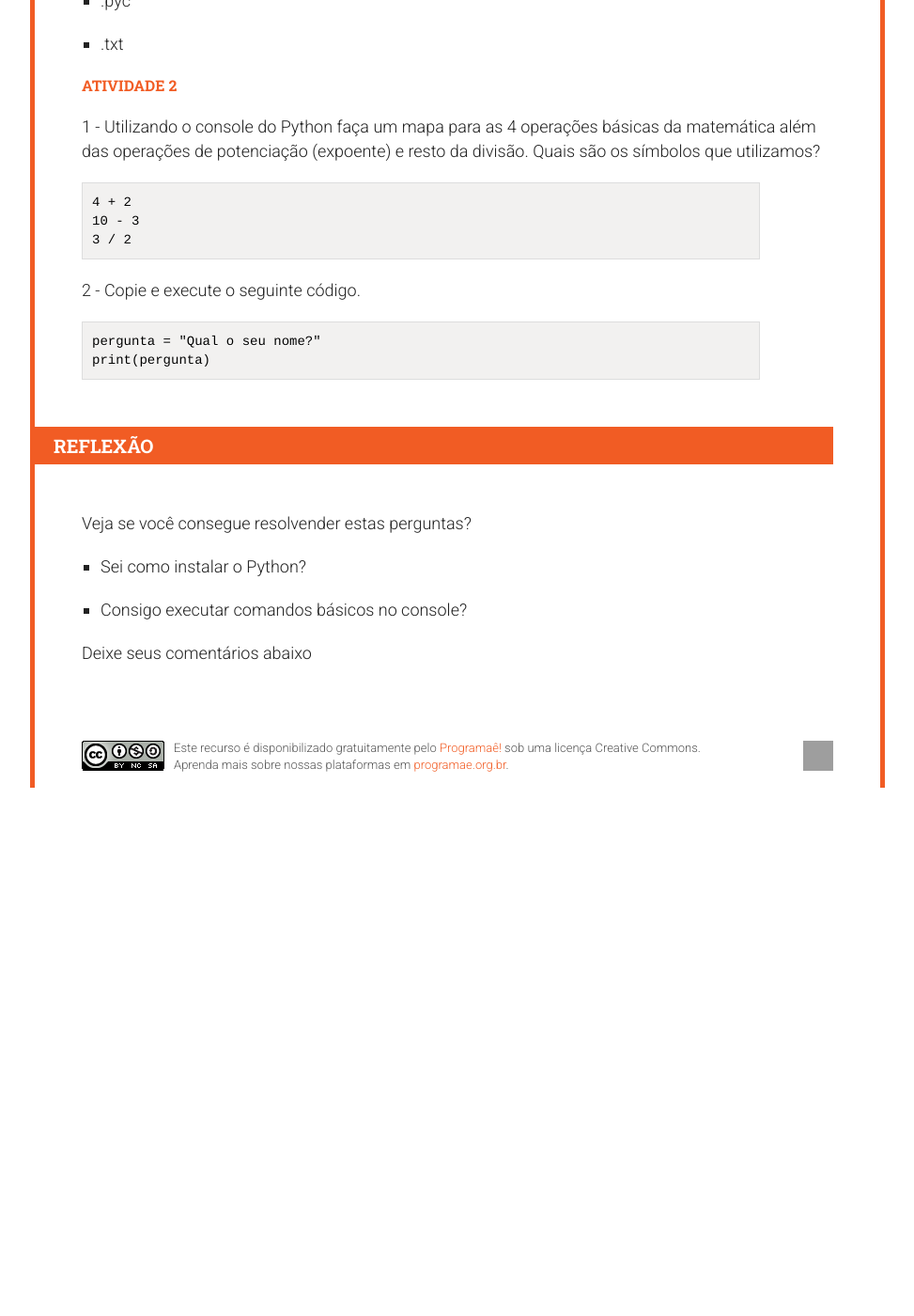
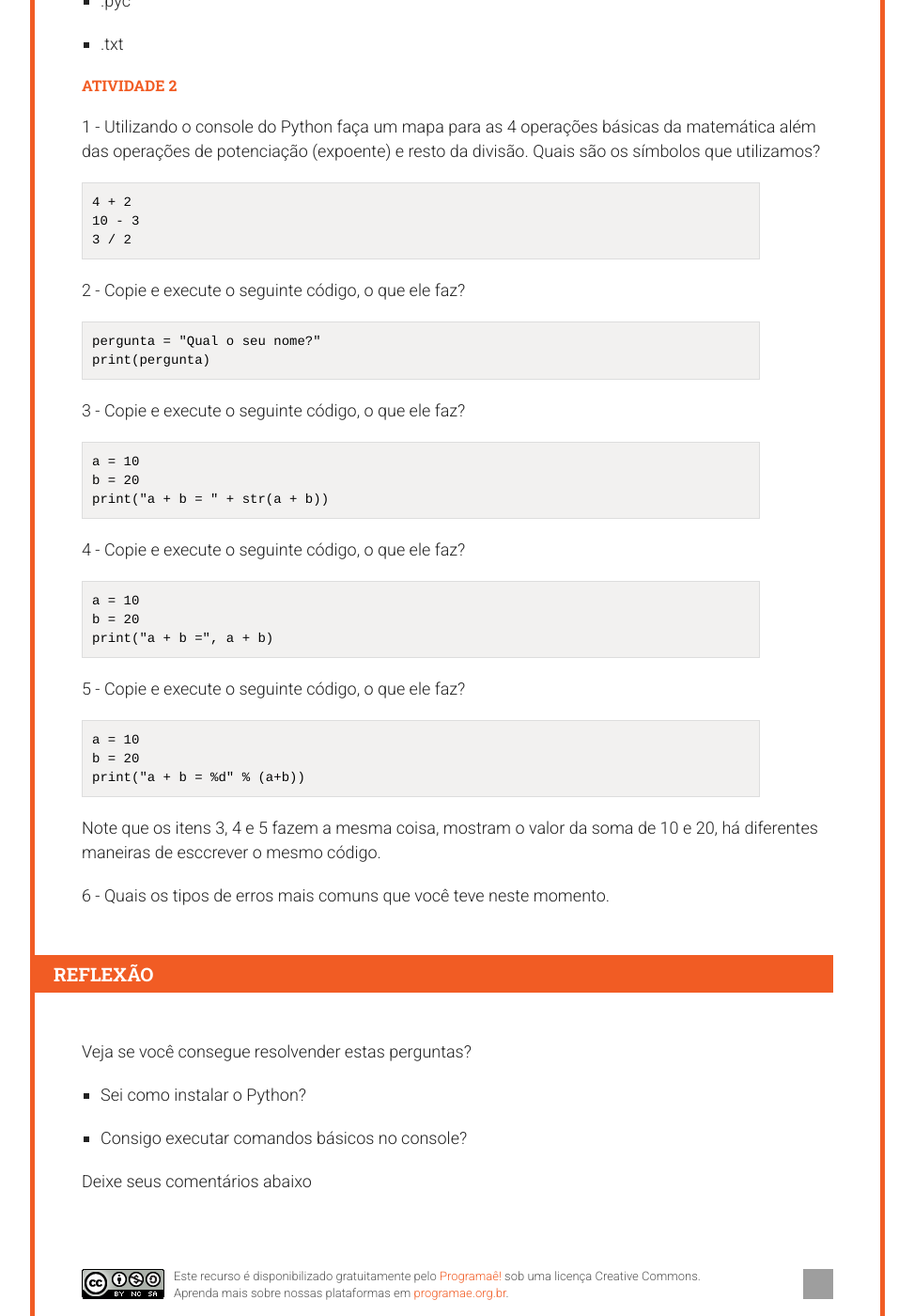
Before and after one commit to maluta/ctc-python, a Jekyll site: the page built from _posts/2015-01-01-aula01.md, in a window 1280 px wide and 1400 px high, scrolled down 1856 px. Shown: the whole window at 94% size, without its empty margins (153-1126 px from the left). Built offline with Jekyll 4.4.1, drawn with Linux system fonts in a browser that asks for light colours; nearby versions of some CDN libraries; library files that are not in the unit come from our copies; comment, search, counter and statistics services are not loaded; before the commit the page ends 2694 px from its top, so only the background shows below that; grey boxes are pictures that could not be loaded.

Commit message:
+ mod aula 1

```diff
--- a/_posts/2015-01-01-aula01.md
+++ b/_posts/2015-01-01-aula01.md
@@ -54,11 +54,33 @@ Se tiver dúvidas como instalar veja o vídeo:
     10 - 3
     3 / 2
 
-2 - Copie e execute o seguinte código.
+2 - Copie e execute o seguinte código, o que ele faz?
 
     pergunta = "Qual o seu nome?"
     print(pergunta)
 
+
+3 - Copie e execute o seguinte código, o que ele faz?
+
+    a = 10
+    b = 20
+    print("a + b = " + str(a + b))
+
+4 - Copie e execute o seguinte código, o que ele faz?
+
+    a = 10
+    b = 20
+    print("a + b =", a + b)
+
+5 - Copie e execute o seguinte código, o que ele faz?
+
+    a = 10
+    b = 20
+    print("a + b = %d" % (a+b))
+
+Note que os itens 3, 4 e 5 fazem a mesma coisa, mostram o valor da soma de 10 e 20, há diferentes maneiras de esccrever o mesmo código.
+
+6 - Quais os tipos de erros mais comuns que você teve neste momento.
 
 
 ## Reflexão
```
